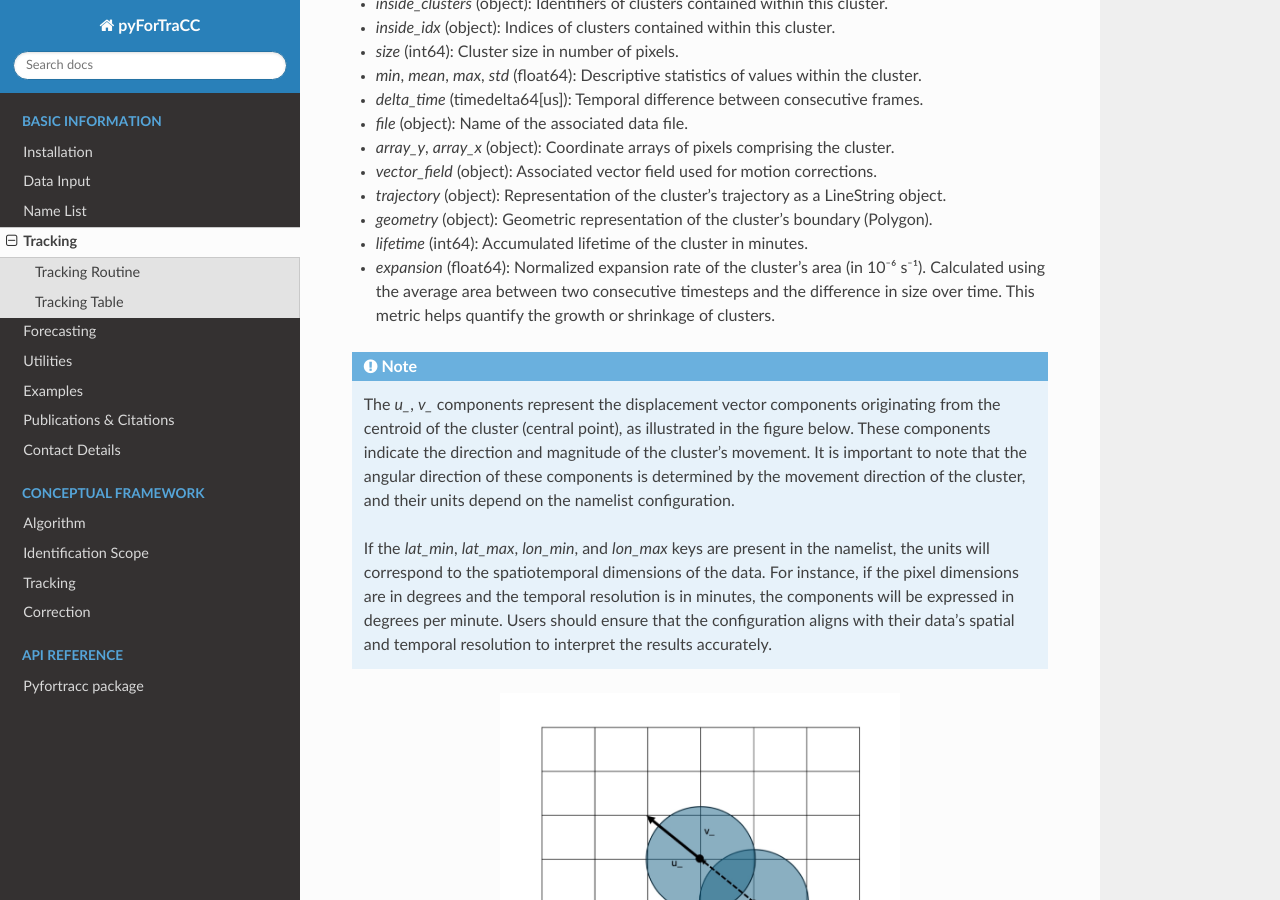
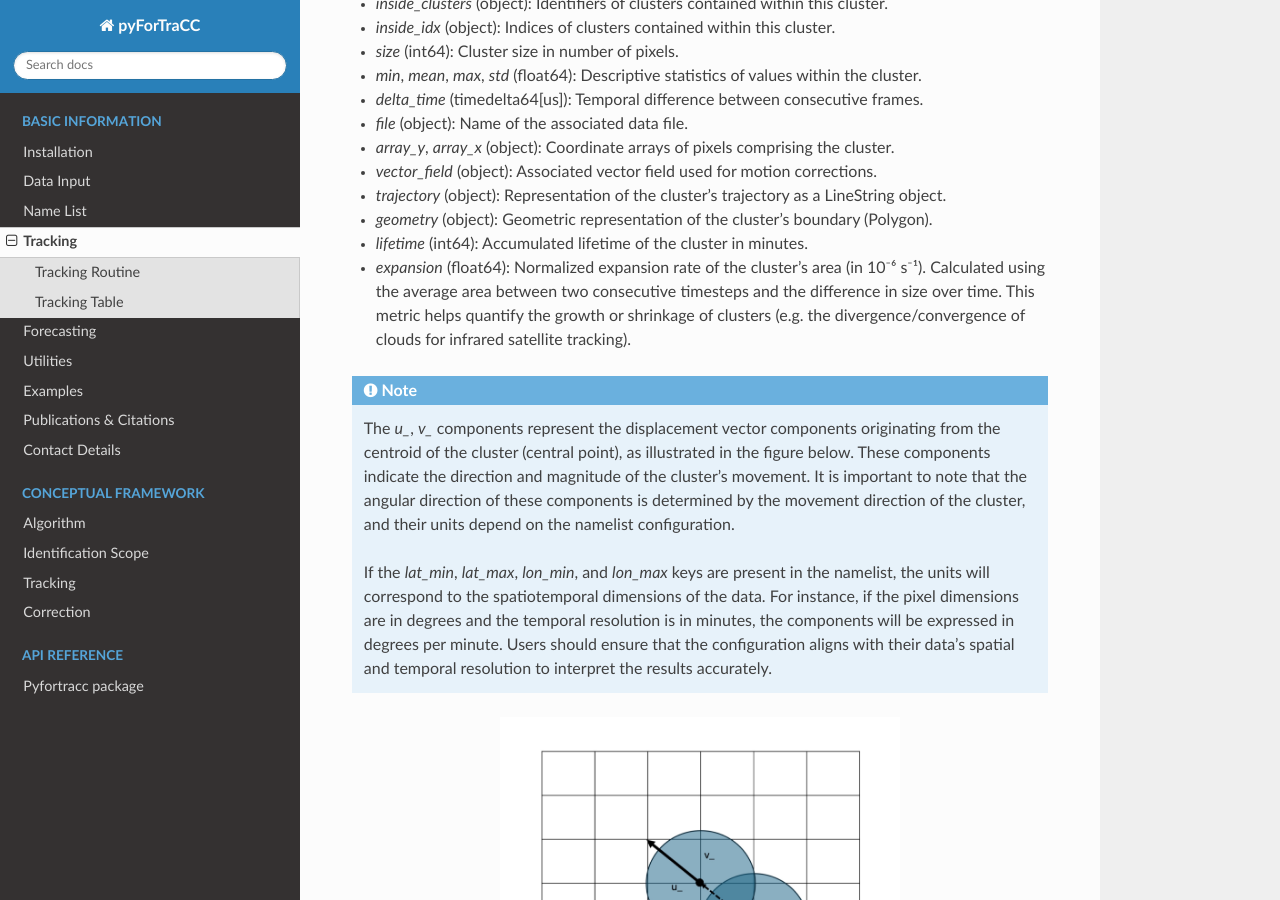
Before and after one commit to fortracc/pyfortracc, a Sphinx documentation site: the page built from doc/BI/BI_TRACKING.rst, in a window 1280 px wide and 900 px high, scrolled down 1906 px. Built offline with Sphinx 7.4.7 and the Read the Docs theme 3.1.0, drawn with Linux system fonts in a browser that asks for light colours.

Commit message:
Update BI_TRACKING.rst

```diff
--- a/doc/BI/BI_TRACKING.rst
+++ b/doc/BI/BI_TRACKING.rst
@@ -73,7 +73,7 @@ Here is an example of how to read the tracking table using Pandas:
 - `trajectory` (object): Representation of the cluster's trajectory as a LineString object.
 - `geometry` (object): Geometric representation of the cluster's boundary (Polygon).
 - `lifetime` (int64): Accumulated lifetime of the cluster in minutes.
-- `expansion` (float64): Normalized expansion rate of the cluster's area (in 10⁻⁶ s⁻¹). Calculated using the average area between two consecutive timesteps and the difference in size over time. This metric helps quantify the growth or shrinkage of clusters.
+- `expansion` (float64): Normalized expansion rate of the cluster’s area (in 10⁻⁶ s⁻¹). Calculated using the average area between two consecutive timesteps and the difference in size over time. This metric helps quantify the growth or shrinkage of clusters (e.g. the divergence/convergence of clouds for infrared satellite tracking).
 
 
 .. note::
```
